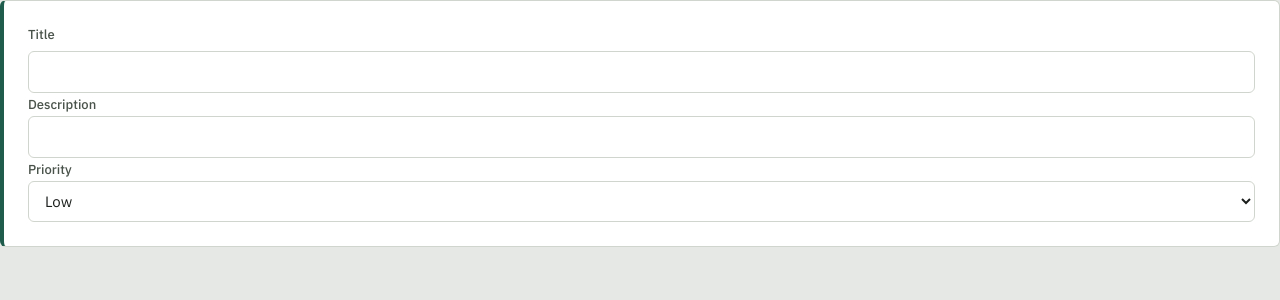
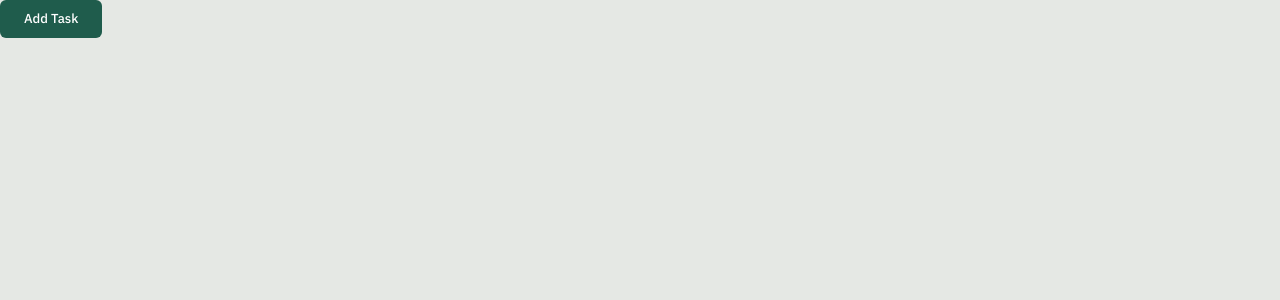
Before and after one commit to haolim/task-board, a React (Vite) app: page / in a window 1280 px wide. Shown: the top 300 px of the page. Built offline with nearby package versions, Linux system fonts and the light colour scheme.

Commit message:
Updated generateTaskId to use crypto.randomUUID and styling used

```diff
--- a/src/components/AddTaskForm.jsx
+++ b/src/components/AddTaskForm.jsx
@@ -1,7 +1,7 @@
 import { useState } from "react";
 import styles from "./AddTaskForm.module.css";
 
-const generateTaskId = () => "c" + Date.now();
+const generateTaskId = () => crypto.randomUUID;
 const emptyForm = {
   title: "",
   description: "",
@@ -21,19 +21,31 @@ export default function AddTaskForm({ onAdd }) {
     e.preventDefault();
     onAdd({
       id: generateTaskId(),
+      title: form.title,
       description: form.description,
-      priorirty: form.priority,
+      priority: form.priority,
       status: form.status,
     });
 
     setForm(emptyForm);
+    setShowAddForm(false);
   };
 
   return (
     <>
+      {!showAddForm && (
+        <button
+          type="button"
+          className={styles.submit}
+          onClick={() => setShowAddForm(true)}
+        >
+          Add Task
+        </button>
+      )}
+      {showAddForm && (
         <form onSubmit={handleSubmit} className={styles.form}>
-        <div className={styles.fields}>
-          <div className={`${styles.field} ${styles.fullWidth}`}>
+          <div className={styles.grid}>
+            <div className={`${styles.field} ${styles.fieldWide}`}>
               <label className={styles.label} htmlFor="title">
                 Title
               </label>
@@ -47,36 +59,54 @@ export default function AddTaskForm({ onAdd }) {
                 required
               />
             </div>
+            <div className={styles.field}>
               <label className={styles.label} htmlFor="description">
                 Description
               </label>
-          <input
-            className={styles.input}
+              <textarea
+                className={styles.textarea}
                 id="description"
                 name="description"
-            type="text"
                 value={form.description}
                 onChange={handleChange}
                 required
               />
-
+            </div>
+            <div className={styles.field}>
               <label className={styles.label} htmlFor="priority">
                 Priority
               </label>
               <select
-            className={styles.input}
+                className={styles.select}
                 id="priority"
                 name="priority"
                 value={form.priority}
                 onChange={handleChange}
                 required
               >
-            <option value="low">Low</option>"
+                <option value="low">Low</option>
                 <option value="medium">Medium</option>
                 <option value="high">High</option>
               </select>
             </div>
+          </div>
+          <div className={styles.actions}>
+            <button type="submit" className={styles.submit}>
+              Add Task
+            </button>
+            <button
+              type="button"
+              className={styles.cancel}
+              onClick={() => {
+                setShowAddForm(false);
+                setForm(emptyForm);
+              }}
+            >
+              Cancel
+            </button>
+          </div>
         </form>
+      )}
     </>
   );
 }
```
Lines whose indentation alone changed are shown as unchanged.
